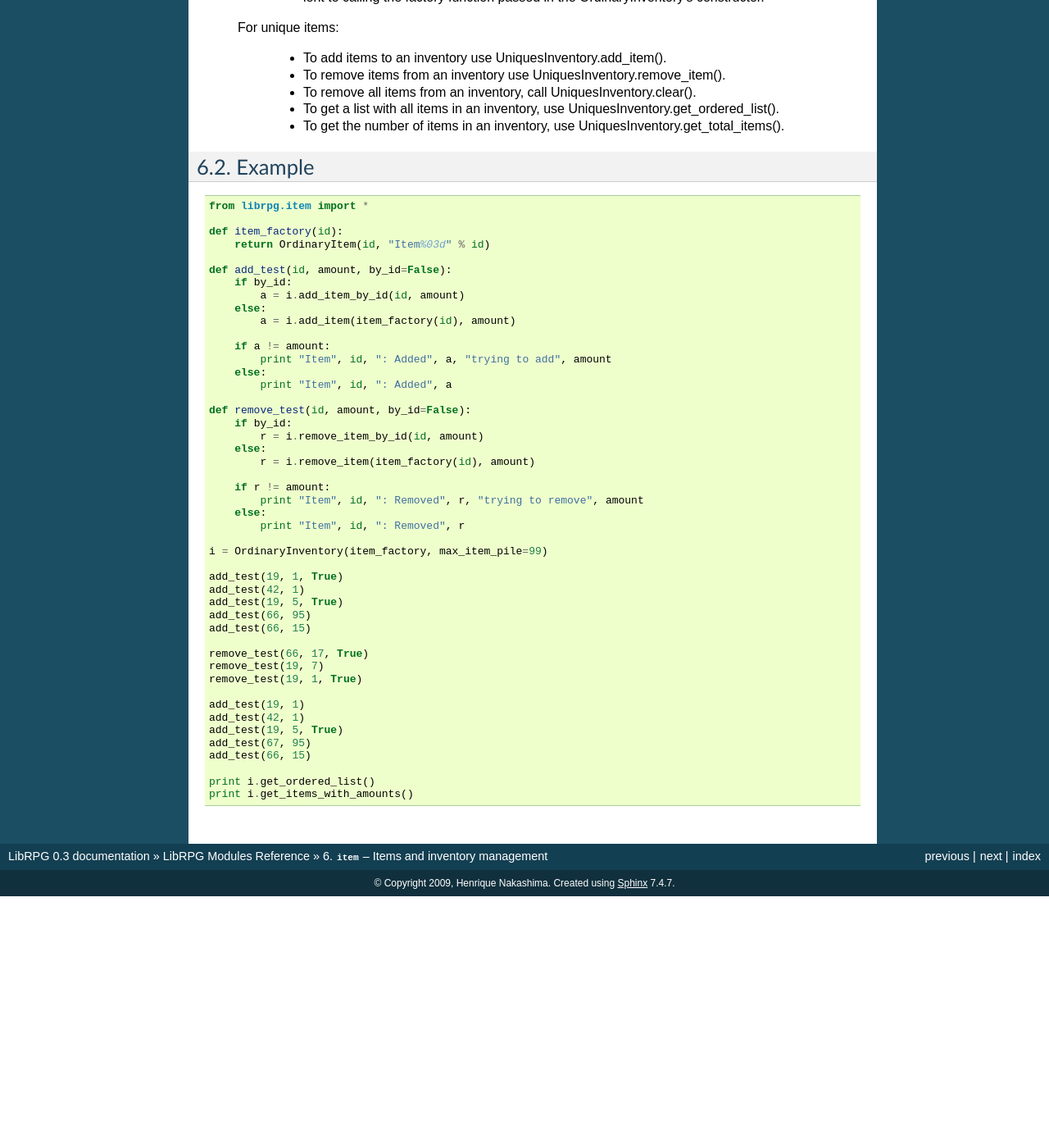
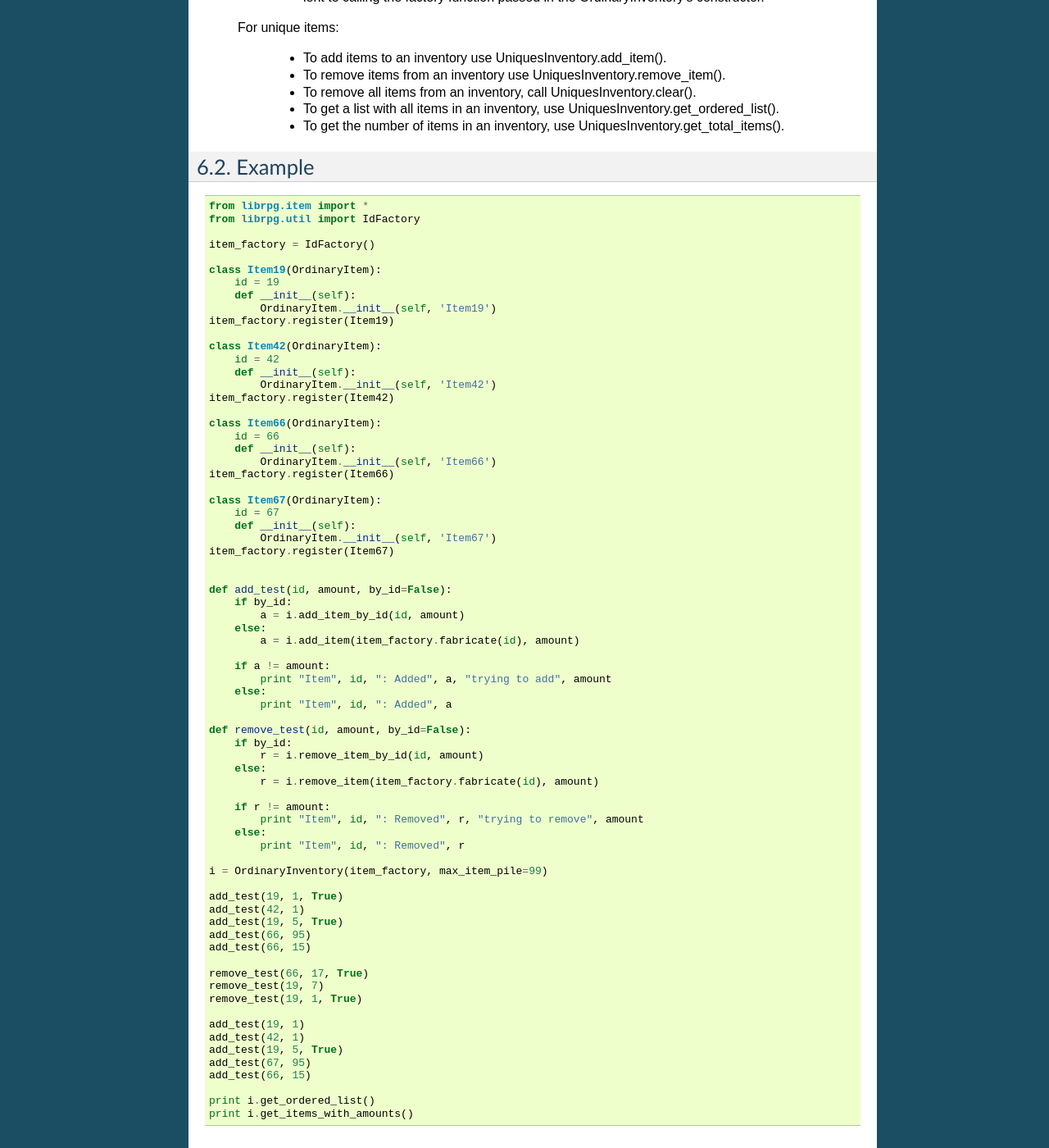
Before and after one commit to jmeickle/libRPG, a Sphinx documentation site: the page built from docs/reference/source/reference/item.rst, in a window 1280 px wide and 1400 px high, scrolled down 800 px. Shown: the whole window at 82% size. Built offline with Sphinx 7.4.7, drawn with Linux system fonts in a browser that asks for light colours; before the commit the page ends 1893 px from its top, so only the background shows below that.

```diff
--- a/docs/reference/source/reference/item.rst
+++ b/docs/reference/source/reference/item.rst
@@ -55,15 +55,40 @@ Example
 ::
 
     from librpg.item import *
+    from librpg.util import IdFactory
 
-    def item_factory(id):
-        return OrdinaryItem(id, "Item%03d" % id)
+    item_factory = IdFactory()
+
+    class Item19(OrdinaryItem):
+        id = 19
+        def __init__(self):
+            OrdinaryItem.__init__(self, 'Item19')
+    item_factory.register(Item19)
+
+    class Item42(OrdinaryItem):
+        id = 42
+        def __init__(self):
+            OrdinaryItem.__init__(self, 'Item42')
+    item_factory.register(Item42)
+
+    class Item66(OrdinaryItem):
+        id = 66
+        def __init__(self):
+            OrdinaryItem.__init__(self, 'Item66')
+    item_factory.register(Item66)
+
+    class Item67(OrdinaryItem):
+        id = 67
+        def __init__(self):
+            OrdinaryItem.__init__(self, 'Item67')
+    item_factory.register(Item67)
+
 
     def add_test(id, amount, by_id=False):
         if by_id:
             a = i.add_item_by_id(id, amount)
         else:
-            a = i.add_item(item_factory(id), amount)
+            a = i.add_item(item_factory.fabricate(id), amount)
 
         if a != amount:
             print "Item", id, ": Added", a, "trying to add", amount
@@ -74,7 +99,7 @@ Example
         if by_id:
             r = i.remove_item_by_id(id, amount)
         else:
-            r = i.remove_item(item_factory(id), amount)
+            r = i.remove_item(item_factory.fabricate(id), amount)
 
         if r != amount:
             print "Item", id, ": Removed", r, "trying to remove", amount
--- a/docs/todo.txt
+++ b/docs/todo.txt
@@ -80,8 +80,7 @@ ok      0.4 Write inventory's save() method
 ok      0.4 Write a test for inventory and party persistency
 ok      0.4 Remove the need to bind item ids to item classes twice: implement item factories with class registration
         0.4 Worlds will now have only one party
-        0.4 Homogenize persistency interface
-        0.4 Switch World to use initialize(), _initialize(), save() and _save()?
+ok      0.4 Homogenize persistency interface
         0.4 Configurable keys for MapModel
         0.4 Allow FPS configuration
         0.4 Add a gameover() method
```
Also changed, not shown: 2 other files.
